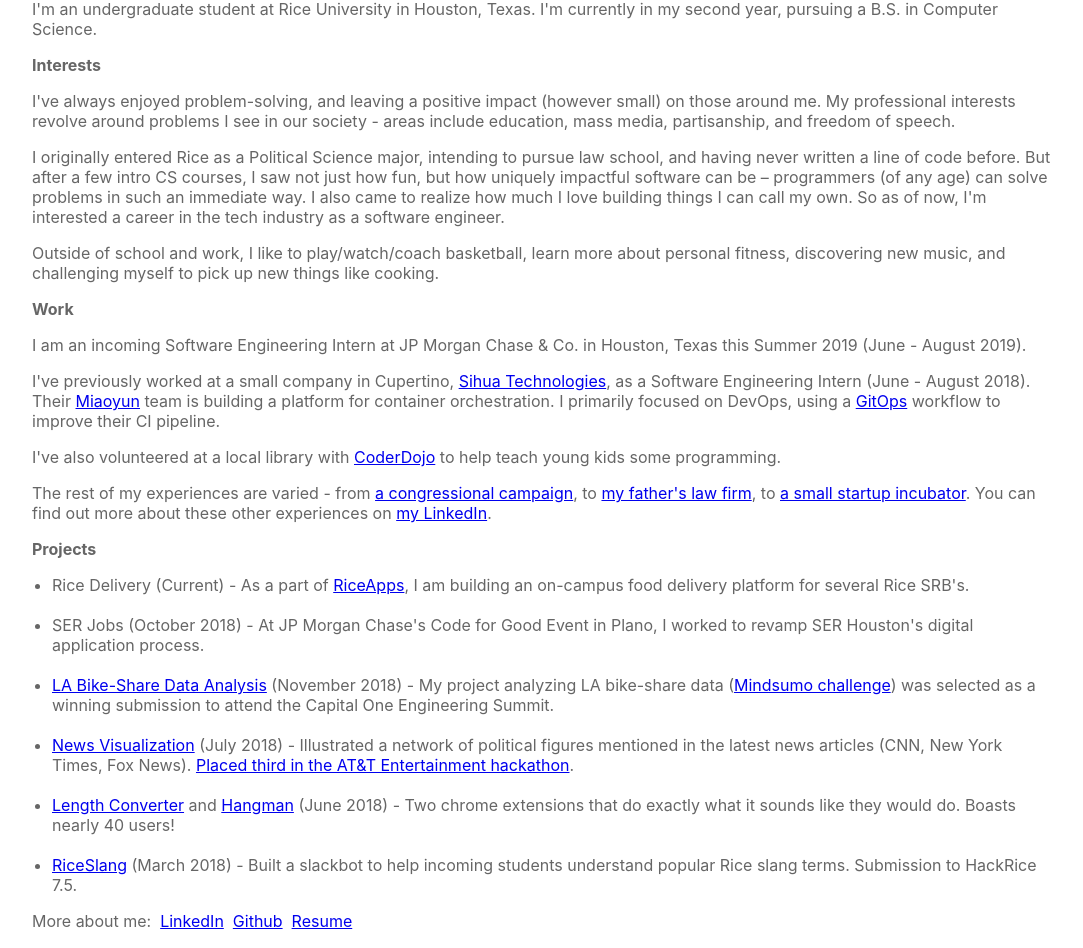
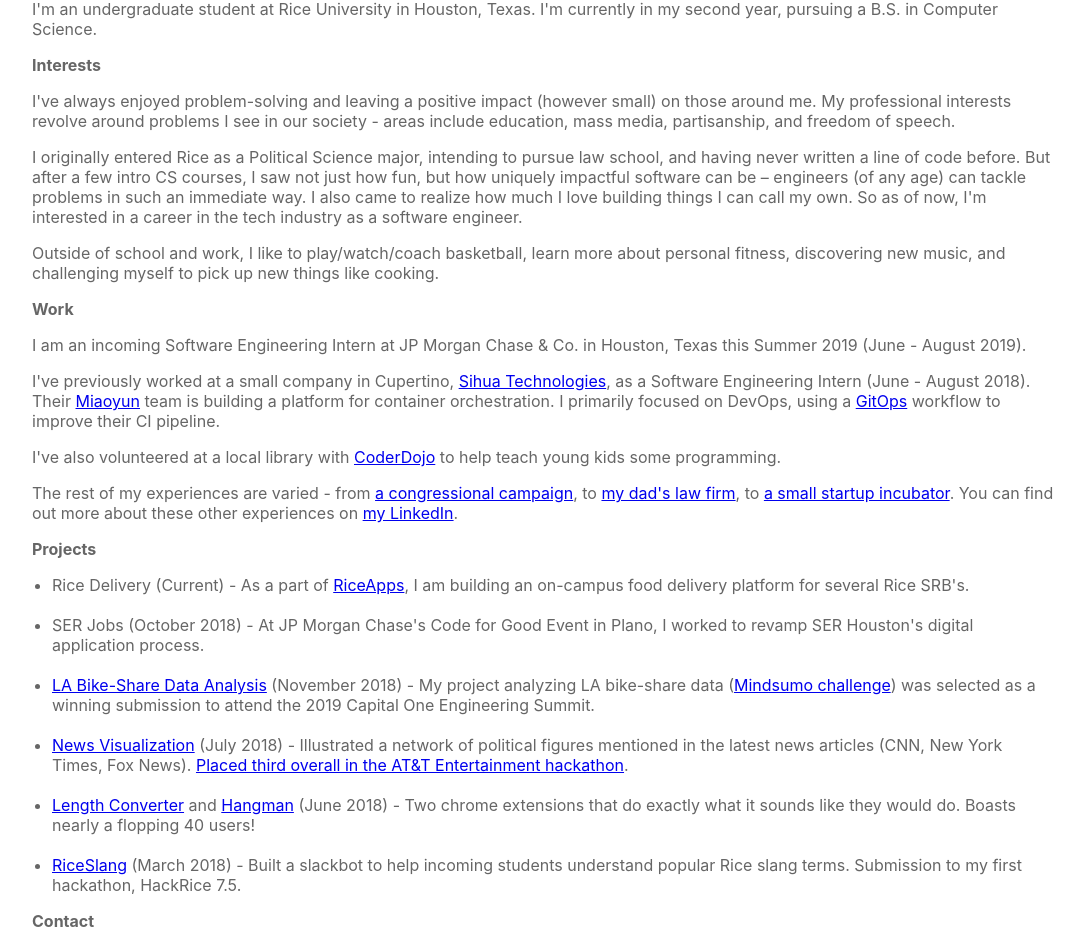
Before and after one commit to shrimpynuts/react-portfolio, a React (Create React App) app: page / in a window 1280 px wide. Shown: the part 371-1319 px from the top of the page, without its empty margins (96-1179 px from the left). Built offline with nearby package versions, Linux system fonts and the light colour scheme.

Commit message:
fixed some typos

```diff
--- a/src/App.js
+++ b/src/App.js
@@ -18,7 +18,7 @@
           </p>
           <b>Interests</b>
           <p>
-            I've always enjoyed problem-solving, and leaving a positive impact (however small) on those around me.
+            I've always enjoyed problem-solving and leaving a positive impact (however small) on those around me.
             My professional interests revolve around problems I see in our society
             - areas include education, mass media, partisanship, and freedom of speech.
             {/* but more generally, I'm interested in any opportunity that allows me to use my problem-solving, analytical, and communication skills to leave a positive impact. */}
@@ -27,9 +27,9 @@
             I originally entered Rice as a Political Science major, intending to pursue law school,
             and having never written a line of code before.
             But after a few intro CS courses, I saw not just how fun, but how uniquely impactful software can be
-            – programmers (of any age) can solve problems in such an immediate way.
+            – engineers (of any age) can tackle problems in such an immediate way.
             I also came to realize how much I love building things I can call my own.
-            So as of now, I'm interested a career in the tech industry as a software engineer.
+            So as of now, I'm interested in a career in the tech industry as a software engineer.
           </p>
           <p>
             Outside of school and work, I like to play/watch/coach basketball, learn more about personal fitness,
@@ -50,7 +50,9 @@
             I've also volunteered at a local library with <a href="https://coderdojo.com/">CoderDojo</a> to help teach young kids some programming.
           </p>
           <p>
-            The rest of my experiences are varied - from <a href="https://khanna.house.gov/">a congressional campaign</a>, to <a href="https://www.sacattorneys.com/">my father's law firm</a>, to <a href="http://www.ufrate.com/en/">a small startup incubator</a>.
+            The rest of my experiences are varied - from <a href="https://khanna.house.gov/">a congressional campaign</a>,
+            to <a href="https://www.sacattorneys.com/">my dad's law firm</a>,
+            to <a href="http://www.ufrate.com/en/">a small startup incubator</a>.
             You can find out more about these other experiences on <a href="https://www.linkedin.com/in/jonathan-cai/">my LinkedIn</a>.
           </p>
 
@@ -66,24 +68,28 @@
             </li>
             <br></br>
             <li> <a href="https://capital-one-bikes-jonathancai.herokuapp.com/">LA Bike-Share Data Analysis</a> (November 2018) -
-              My project analyzing LA bike-share data (<a href="https://www.mindsumo.com/contests/bikeshare-data">Mindsumo challenge</a>) was selected as a winning submission to attend the Capital One Engineering Summit.
+              My project analyzing LA bike-share data (<a href="https://www.mindsumo.com/contests/bikeshare-data">Mindsumo challenge</a>)
+              was selected as a winning submission to attend the 2019 Capital One Engineering Summit.
             </li>
             <br></br>
             <li><a href="http://news-visualize.herokuapp.com/">News Visualization</a> (July 2018) -
               Illustrated a network of political figures mentioned in the latest news articles (CNN, New York Times, Fox News).&nbsp;
-              <a href="https://developer.att.com/blog/2018-entertainment-hackathon-winners-santa-clara">Placed third in the AT&T Entertainment hackathon</a>.
+              <a href="https://developer.att.com/blog/2018-entertainment-hackathon-winners-santa-clara">Placed third overall in the AT&T Entertainment hackathon</a>.
             </li>
             <br></br>
             <li>
               <a href="https://chrome.google.com/webstore/detail/length-converter/gnmcakofhhbmljpocbklhdboifijfdmk/reviews?hl=en&">Length Converter</a> and&nbsp;
               <a href="https://chrome.google.com/webstore/detail/hangman/dgicdiobkdfpalmbbdcmmjhmnpaicnkh?hl=en&">Hangman</a> (June 2018) -
-              Two chrome extensions that do exactly what it sounds like they would do. Boasts nearly 40 users!
+              Two chrome extensions that do exactly what it sounds like they would do. Boasts nearly a flopping 40 users!
             </li>
             <br></br>
             <li><a href="https://devpost.com/software/riceslang">RiceSlang</a> (March 2018) -
-              Built a slackbot to help incoming students understand popular Rice slang terms. Submission to HackRice 7.5.
+              Built a slackbot to help incoming students understand popular Rice slang terms. Submission to my first hackathon, HackRice 7.5.
             </li>
           </ul>
+
+          <b>Contact</b>
+
           <p>
             More about me: &nbsp;
             <a href="https://www.linkedin.com/in/jonathan-cai/">LinkedIn</a> &nbsp;
```
